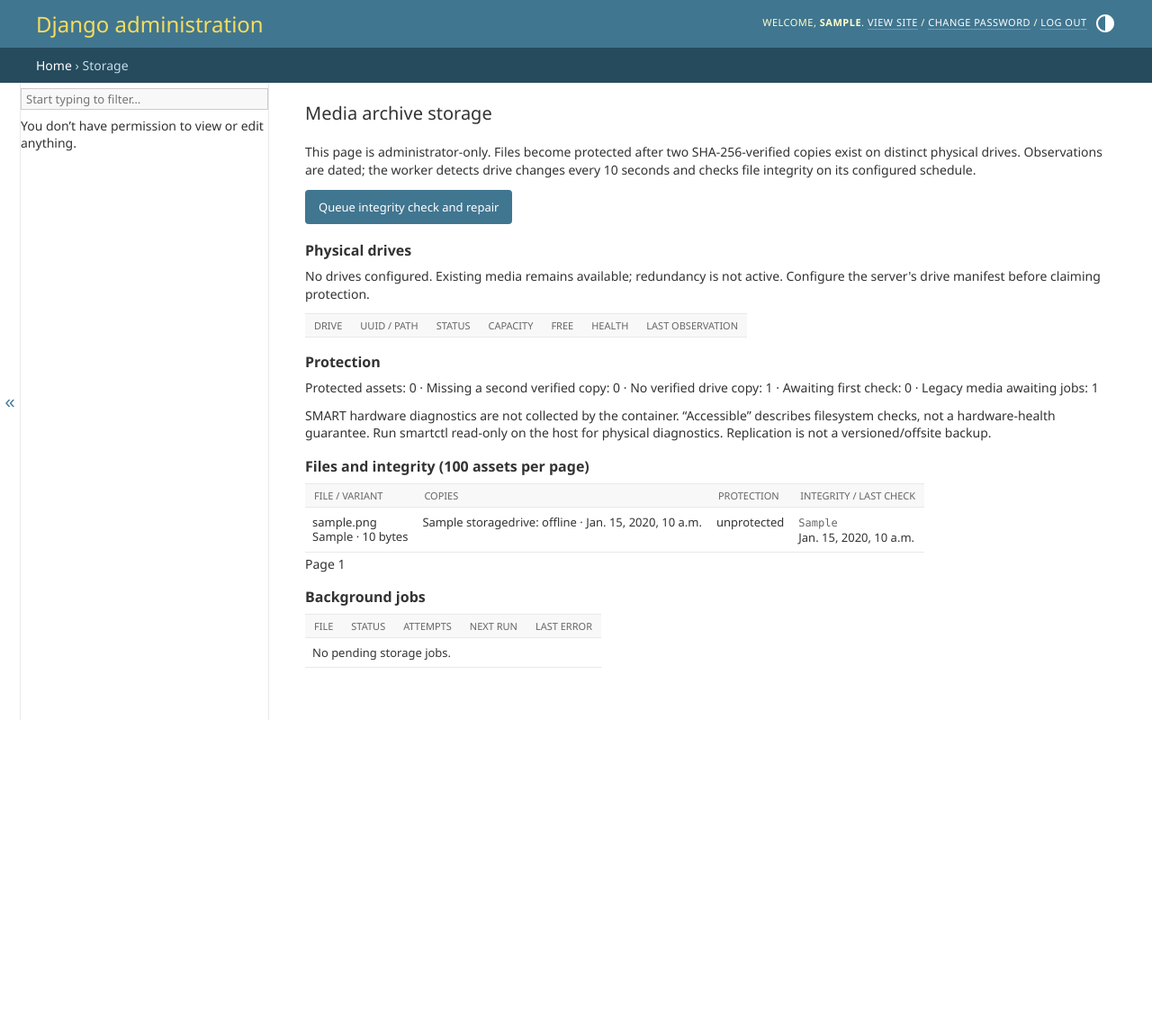
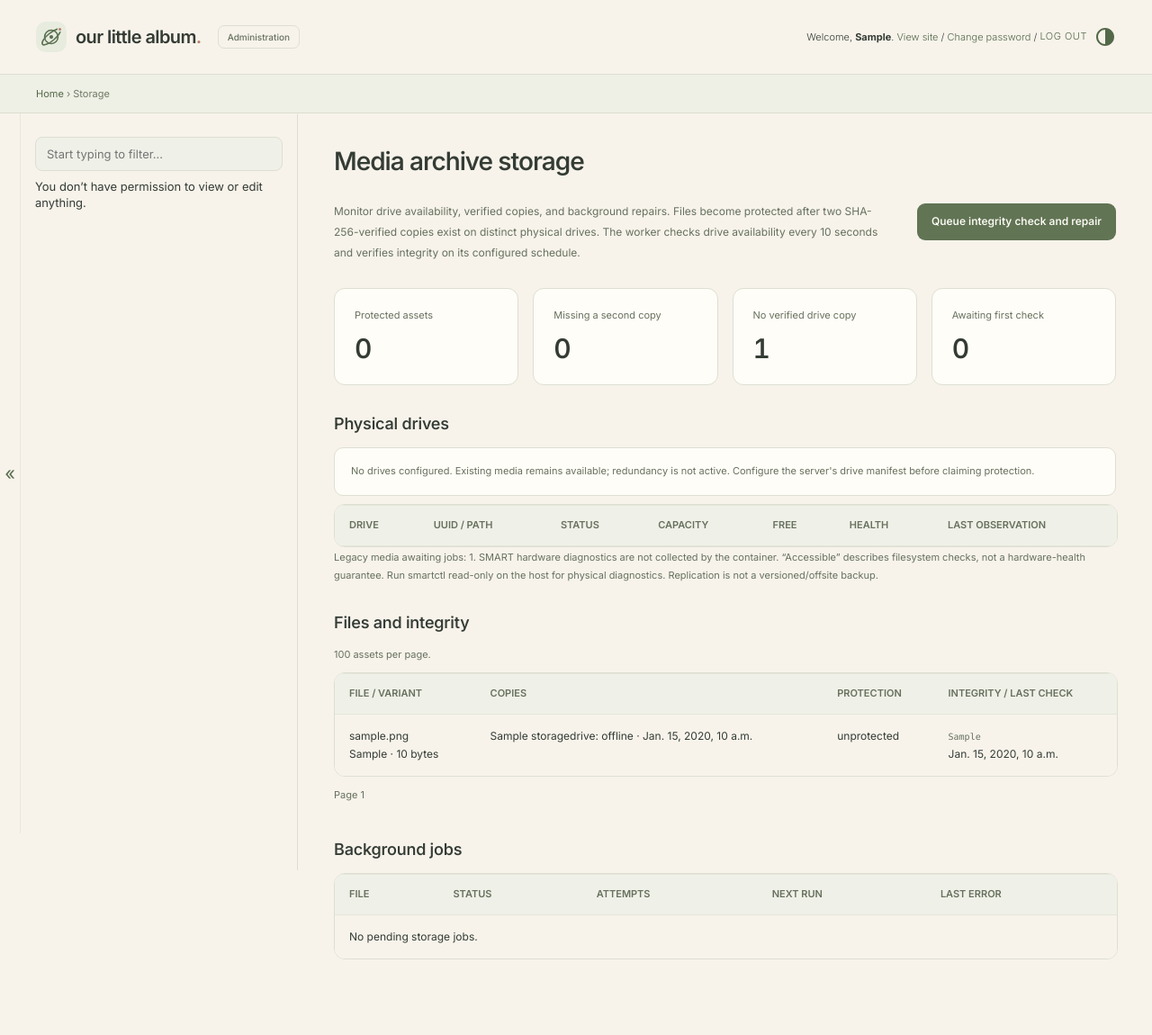
Before and after one commit to igoldin670/GFPicturebook, a Django app: page /admin/storage/ in a window 1280 px wide. Shown: the whole page at 90% size. Before the commit the page ends 800 px from the top, so only its background shows below. Run offline with Django 5.2, Linux system fonts and the light colour scheme; a user stored in the database is signed in; tables that the repository leaves empty hold one stand-in row (values such as "Sample post"); data that the repository does not hold is empty; parts of the project's set-up code (start-up, migrations or seed data) failed here and were passed over; some libraries are stand-ins or nearby versions.

Commit message:
Polish desktop UI with Inter, orbit identity, and consistent styling

```diff
--- a/backend/config/settings.py
+++ b/backend/config/settings.py
@@ -12,7 +12,7 @@ INSTALLED_APPS = ["django.contrib.admin", "django.contrib.auth", "django.contrib
 MIDDLEWARE = ["django.middleware.security.SecurityMiddleware", "whitenoise.middleware.WhiteNoiseMiddleware", "django.contrib.sessions.middleware.SessionMiddleware", "django.middleware.common.CommonMiddleware", "django.middleware.csrf.CsrfViewMiddleware", "django.contrib.auth.middleware.AuthenticationMiddleware", "django.contrib.messages.middleware.MessageMiddleware", "django.middleware.clickjacking.XFrameOptionsMiddleware", "axes.middleware.AxesMiddleware", "memories.middleware.PrivateResponses"]
 ROOT_URLCONF = "config.urls"
 WSGI_APPLICATION = "config.wsgi.application"
-TEMPLATES = [{"BACKEND": "django.template.backends.django.DjangoTemplates", "DIRS": [BASE_DIR / "web"], "APP_DIRS": True, "OPTIONS": {"context_processors": ["django.template.context_processors.request", "django.contrib.auth.context_processors.auth", "django.contrib.messages.context_processors.messages"]}}]
+TEMPLATES = [{"BACKEND": "django.template.backends.django.DjangoTemplates", "DIRS": [BASE_DIR / "templates", BASE_DIR / "web"], "APP_DIRS": True, "OPTIONS": {"context_processors": ["django.template.context_processors.request", "django.contrib.auth.context_processors.auth", "django.contrib.messages.context_processors.messages"]}}]
 # SQLite is an explicit local test convenience only. Deployment uses PostgreSQL.
 if os.environ.get("USE_SQLITE") == "1":
     DATABASES = {"default": {"ENGINE": "django.db.backends.sqlite3", "NAME": BASE_DIR / "local.sqlite3"}}
@@ -49,6 +49,9 @@ DEFAULT_AUTO_FIELD = "django.db.models.BigAutoField"
 STATIC_URL = "/static/"
 STATIC_ROOT = BASE_DIR / "staticfiles"
 STATICFILES_DIRS = [BASE_DIR / "web" / "static"] if (BASE_DIR / "web" / "static").exists() else []
+# Direct Django development also serves the shared UI font and admin theme.
+if not STATICFILES_DIRS and (BASE_DIR.parent / "frontend" / "public" / "static").exists():
+    STATICFILES_DIRS = [BASE_DIR.parent / "frontend" / "public" / "static"]
 STORAGES = {"default": {"BACKEND": "django.core.files.storage.FileSystemStorage"}, "staticfiles": {"BACKEND": "whitenoise.storage.CompressedManifestStaticFilesStorage"}}
 # Deliberately no public MEDIA_URL or static route to original files.
 PHOTO_ROOT = Path(os.environ.get("PHOTO_ROOT", "/photos"))
--- a/backend/memories/templates/admin/storage_dashboard.html
+++ b/backend/memories/templates/admin/storage_dashboard.html
@@ -1,21 +1,24 @@
 {% extends "admin/base_site.html" %}
 {% block breadcrumbs %}<div class="breadcrumbs"><a href="{% url 'admin:index' %}">Home</a> › Storage</div>{% endblock %}
 {% block content %}
-<p>This page is administrator-only. Files become protected after two SHA-256-verified copies exist on distinct physical drives. Observations are dated; the worker detects drive changes every 10 seconds and checks file integrity on its configured schedule.</p>
-<form method="post" action="/admin/storage/check/">{% csrf_token %}<input type="submit" value="Queue integrity check and repair"></form>
-<h2>Physical drives</h2>
-{% if not storage.drives %}<p>No drives configured. Existing media remains available; redundancy is not active. Configure the server's drive manifest before claiming protection.</p>{% endif %}
-<table><thead><tr><th>Drive</th><th>UUID / path</th><th>Status</th><th>Capacity</th><th>Free</th><th>Health</th><th>Last observation</th></tr></thead><tbody>
+<div class="storage-intro"><p>Monitor drive availability, verified copies, and background repairs. Files become protected after two SHA-256-verified copies exist on distinct physical drives. The worker checks drive availability every 10 seconds and verifies integrity on its configured schedule.</p><form method="post" action="/admin/storage/check/">{% csrf_token %}<input type="submit" value="Queue integrity check and repair"></form></div>
+<div class="storage-metrics" aria-label="Archive protection summary">
+<div><span>Protected assets</span><strong>{{ storage.counts.protected|default:0 }}</strong></div>
+<div><span>Missing a second copy</span><strong>{{ storage.counts.degraded|default:0 }}</strong></div>
+<div><span>No verified drive copy</span><strong>{{ storage.counts.unprotected|default:0 }}</strong></div>
+<div><span>Awaiting first check</span><strong>{{ storage.counts.pending|default:0 }}</strong></div>
+</div>
+<section class="storage-section"><h2>Physical drives</h2>
+{% if not storage.drives %}<p class="storage-note">No drives configured. Existing media remains available; redundancy is not active. Configure the server's drive manifest before claiming protection.</p>{% endif %}
+<div class="storage-table-scroll" tabindex="0" role="region" aria-label="Physical drive observations"><table><thead><tr><th>Drive</th><th>UUID / path</th><th>Status</th><th>Capacity</th><th>Free</th><th>Health</th><th>Last observation</th></tr></thead><tbody>
 {% for drive in storage.drives %}<tr><td>{{ drive.label }}</td><td>{{ drive.uuid }}<br>{{ drive.path }}</td><td>{{ drive.status }}</td><td>{{ drive.total|filesizeformat }}</td><td>{{ drive.free|filesizeformat }}</td><td>{{ drive.health }}<br>Integrity failures observed: {{ drive.integrityFailures }}<br>Last I/O or integrity error: {{ drive.lastIoErrorAt|default:"None recorded" }}</td><td>{{ drive.checkedAt|default:"Never" }}</td></tr>{% endfor %}
-</tbody></table>
-<h2>Protection</h2>
-<p>Protected assets: {{ storage.counts.protected|default:0 }} · Missing a second verified copy: {{ storage.counts.degraded|default:0 }} · No verified drive copy: {{ storage.counts.unprotected|default:0 }} · Awaiting first check: {{ storage.counts.pending|default:0 }} · Legacy media awaiting jobs: {{ storage.unmigrated }}</p>
-<p>SMART hardware diagnostics are not collected by the container. “Accessible” describes filesystem checks, not a hardware-health guarantee. Run smartctl read-only on the host for physical diagnostics. Replication is not a versioned/offsite backup.</p>
-<h2>Files and integrity (100 assets per page)</h2>
-<table><thead><tr><th>File / variant</th><th>Copies</th><th>Protection</th><th>Integrity / last check</th></tr></thead><tbody>
+</tbody></table></div>
+<p>Legacy media awaiting jobs: {{ storage.unmigrated }}. SMART hardware diagnostics are not collected by the container. “Accessible” describes filesystem checks, not a hardware-health guarantee. Run smartctl read-only on the host for physical diagnostics. Replication is not a versioned/offsite backup.</p></section>
+<section class="storage-section"><h2>Files and integrity</h2><p>100 assets per page.</p>
+<div class="storage-table-scroll" tabindex="0" role="region" aria-label="File copies and integrity"><table><thead><tr><th>File / variant</th><th>Copies</th><th>Protection</th><th>Integrity / last check</th></tr></thead><tbody>
 {% for asset in storage.assets %}<tr><td>{{ asset.filename }}<br>{{ asset.variant }} · {{ asset.bytes|filesizeformat }}</td><td>{% for replica in asset.replicas %}{{ replica.drive }}: {{ replica.state }} · {{ replica.verifiedAt|default:"Never verified" }}<br>{% empty %}No recorded replicas{% endfor %}</td><td>{{ asset.protection }}</td><td><code>{{ asset.sha256 }}</code><br>{{ asset.checkedAt|default:"Never" }}</td></tr>{% endfor %}
-</tbody></table>
-<p>{% if storage.page > 1 %}<a href="?page={{ storage.page|add:'-1' }}">Previous</a> · {% endif %}Page {{ storage.page }}{% if storage.hasNext %} · <a href="?page={{ storage.page|add:'1' }}">Next</a>{% endif %}</p>
-<h2>Background jobs</h2>
-<table><thead><tr><th>File</th><th>Status</th><th>Attempts</th><th>Next run</th><th>Last error</th></tr></thead><tbody>{% for job in storage.jobs %}<tr><td>{{ job.photo__original_filename }}</td><td>{{ job.status }}</td><td>{{ job.attempts }}</td><td>{{ job.available_at }}</td><td>{{ job.error_code }}</td></tr>{% empty %}<tr><td colspan="5">No pending storage jobs.</td></tr>{% endfor %}</tbody></table>
+</tbody></table></div>
+<p class="storage-pagination">{% if storage.page > 1 %}<a href="?page={{ storage.page|add:'-1' }}">Previous</a>{% endif %}<span>Page {{ storage.page }}</span>{% if storage.hasNext %}<a href="?page={{ storage.page|add:'1' }}">Next</a>{% endif %}</p></section>
+<section class="storage-section"><h2>Background jobs</h2>
+<div class="storage-table-scroll" tabindex="0" role="region" aria-label="Background storage jobs"><table><thead><tr><th>File</th><th>Status</th><th>Attempts</th><th>Next run</th><th>Last error</th></tr></thead><tbody>{% for job in storage.jobs %}<tr><td>{{ job.photo__original_filename }}</td><td>{{ job.status }}</td><td>{{ job.attempts }}</td><td>{{ job.available_at }}</td><td>{{ job.error_code }}</td></tr>{% empty %}<tr><td colspan="5">No pending storage jobs.</td></tr>{% endfor %}</tbody></table></div></section>
 {% endblock %}
--- /dev/null
+++ b/backend/templates/admin/base_site.html
@@ -0,0 +1,10 @@
+{% extends "admin/base.html" %}
+{% load static %}
+{% block title %}{{ title }} | Our little album{% endblock %}
+{% block extrastyle %}{{ block.super }}
+<link rel="icon" type="image/svg+xml" href="{% static 'icons/orbit.svg' %}">
+<link rel="stylesheet" href="{% static 'styles/typography.css' %}">
+<link rel="stylesheet" href="{% static 'styles/admin.css' %}">
+{% endblock %}
+{% block branding %}<div class="album-admin-brand"><a href="{% url 'admin:index' %}"><img src="{% static 'icons/orbit.svg' %}" alt="" width="34" height="34"><span>our little album<span class="admin-brand-dot">.</span></span></a><span class="admin-brand-label">Administration</span></div>{% endblock %}
+{% block nav-global %}{% endblock %}
--- a/frontend/index.html
+++ b/frontend/index.html
@@ -1,2 +1,2 @@
 <!doctype html>
-<html lang="en"><head><meta charset="UTF-8"/><meta name="viewport" content="width=device-width,initial-scale=1"/><meta name="theme-color" content="#f7f3eb"/><meta name="description" content="A private place for the moments you keep."/><title>Our little album</title></head><body><div id="root"></div><script type="module" src="/src/main.tsx"></script></body></html>
+<html lang="en"><head><meta charset="UTF-8"/><meta name="viewport" content="width=device-width,initial-scale=1"/><meta name="theme-color" content="#f7f3eb"/><meta name="description" content="A private place for the moments you keep."/><link rel="icon" type="image/svg+xml" href="/static/icons/orbit.svg"/><link rel="preload" href="/static/fonts/inter-latin-variable.woff2" as="font" type="font/woff2" crossorigin/><link rel="stylesheet" href="/static/styles/typography.css"/><title>Our little album</title></head><body><div id="root"></div><script type="module" src="/src/main.tsx"></script></body></html>
--- /dev/null
+++ b/frontend/public/static/styles/admin.css
@@ -0,0 +1,125 @@
+/* Shared typography and warm surfaces, with Django's native controls intact. */
+:root, html[data-theme="light"] {
+  --font-family-primary: var(--font-ui);
+  --primary: #617454;
+  --secondary: #536848;
+  --accent: #f1ebdb;
+  --primary-fg: #fffdf7;
+  --body-fg: #343c34;
+  --body-bg: #f7f3eb;
+  --body-quiet-color: #67715f;
+  --body-loud-color: #343c34;
+  --header-color: #343c34;
+  --header-branding-color: #343c34;
+  --header-bg: #f7f3eb;
+  --header-link-color: #536848;
+  --breadcrumbs-fg: #6f7a64;
+  --breadcrumbs-link-fg: #536848;
+  --breadcrumbs-bg: #eeeFe5;
+  --link-fg: #536848;
+  --link-hover-color: #3e5633;
+  --link-selected-fg: #42583b;
+  --hairline-color: #e5e6da;
+  --border-color: #dedfd2;
+  --darkened-bg: #eff0e7;
+  --selected-bg: #e7ecdf;
+  --selected-row: #edf1e6;
+  --button-fg: #fffdf7;
+  --button-bg: #617454;
+  --button-hover-bg: #506644;
+  --default-button-bg: #506644;
+  --default-button-hover-bg: #435b37;
+  --close-button-bg: #737d69;
+  --close-button-hover-bg: #5f6d55;
+  --album-panel: #fffdf7;
+  --album-soft: #e7ecdf;
+}
+html[data-theme="dark"] {
+  --font-family-primary: var(--font-ui);
+  --primary: #849575; --secondary: #647956; --accent: #d9cba8;
+  --body-bg: #20271f; --body-fg: #e4e8de; --body-loud-color: #f4f3eb; --body-quiet-color: #b5bfa9;
+  --header-bg: #20271f; --header-color: #e4e8de; --header-branding-color: #e4e8de; --header-link-color: #c3d1b5;
+  --breadcrumbs-bg: #293328; --breadcrumbs-fg: #b5bfa9; --breadcrumbs-link-fg: #c3d1b5;
+  --hairline-color: #354132; --border-color: #41503b; --darkened-bg: #293328; --selected-bg: #3c4a36; --selected-row: #34402f;
+  --link-fg: #bbcca8; --link-hover-color: #d7e0cd; --link-selected-fg: #d7e0cd;
+  --button-bg: #647956; --button-hover-bg: #748d62; --default-button-bg: #647956; --default-button-hover-bg: #748d62;
+  --album-panel: #293328; --album-soft: #34402f;
+}
+@media (prefers-color-scheme: dark) {
+  html[data-theme="auto"] {
+    --font-family-primary: var(--font-ui); --primary: #849575; --secondary: #647956; --accent: #d9cba8;
+    --body-bg: #20271f; --body-fg: #e4e8de; --body-loud-color: #f4f3eb; --body-quiet-color: #b5bfa9;
+    --header-bg: #20271f; --header-color: #e4e8de; --header-branding-color: #e4e8de; --header-link-color: #c3d1b5;
+    --breadcrumbs-bg: #293328; --breadcrumbs-fg: #b5bfa9; --breadcrumbs-link-fg: #c3d1b5;
+    --hairline-color: #354132; --border-color: #41503b; --darkened-bg: #293328; --selected-bg: #3c4a36; --selected-row: #34402f;
+    --link-fg: #bbcca8; --link-hover-color: #d7e0cd; --link-selected-fg: #d7e0cd;
+    --button-bg: #647956; --button-hover-bg: #748d62; --default-button-bg: #647956; --default-button-hover-bg: #748d62;
+    --album-panel: #293328; --album-soft: #34402f;
+  }
+}
+body { font-family: var(--font-ui); font-size: 13px; -webkit-font-smoothing: antialiased; }
+button, input, textarea, select { font-family: var(--font-ui); }
+:focus-visible { outline: 3px solid #94765e; outline-offset: 3px; }
+#header { padding: 24px 40px; border-bottom: 1px solid var(--border-color); }
+.album-admin-brand { display: flex; align-items: center; gap: 18px; flex-wrap: wrap; }
+.album-admin-brand > a { display: inline-flex; gap: 10px; align-items: center; color: var(--body-fg) !important; font-size: 20px; font-weight: 600; letter-spacing: -.6px; text-decoration: none; }
+.album-admin-brand img { border-radius: 10px; }
+.admin-brand-dot { color: #b7836c; }
+.admin-brand-label { padding: 6px 10px; border: 1px solid var(--border-color); border-radius: 7px; color: var(--body-quiet-color); font-size: 10px; font-weight: 500; }
+#user-tools { font-size: 11px; line-height: 1.8; text-transform: none; letter-spacing: 0; }
+#user-tools a, #user-tools button { border: 0; font-size: 11px; }
+div.breadcrumbs { padding: 14px 40px; font-size: 11px; border-bottom: 1px solid var(--border-color); }
+#content { padding: 36px 40px; min-width: 0; }
+#content > h1 { font-size: 28px; font-weight: 550; letter-spacing: -1px; margin: 0 0 28px; }
+h2, h3 { font-weight: 550; letter-spacing: -.2px; }
+.module { border: 1px solid var(--border-color); border-radius: 12px; overflow: hidden; margin-bottom: 24px; background: var(--album-panel); }
+.module h2, .module caption { padding: 14px 18px; font-size: 12px; font-weight: 550; letter-spacing: 0; border-bottom: 1px solid var(--border-color); }
+.module > p { padding: 4px 18px 14px; line-height: 1.8; color: var(--body-quiet-color); }
+#nav-sidebar { background: var(--body-bg); border-right: 1px solid var(--border-color); padding: 20px 16px; }
+#nav-sidebar .module { border: 0; border-radius: 8px; }
+#nav-sidebar .module caption { border: 0; padding: 12px; background: var(--album-soft); color: var(--body-fg); }
+#nav-sidebar th, #nav-sidebar td { font-size: 11px; padding: 12px; }
+#nav-filter { border: 1px solid var(--border-color); border-radius: 8px; padding: 10px 12px; width: 100%; }
+table { border-collapse: collapse; }
+thead th { padding: 13px 16px; font-size: 11px; font-weight: 600; line-height: 1.6; }
+tbody td, tbody th { padding: 14px 16px; font-size: 12px; line-height: 1.7; }
+#changelist .results { border: 1px solid var(--border-color); border-radius: 10px; overflow: auto; }
+#changelist-filter { border-radius: 12px; overflow: hidden; }
+#changelist-filter h2 { font-size: 12px; padding: 14px 18px; }
+#changelist-filter h3, #changelist-filter ul { padding-left: 18px; padding-right: 18px; }
+input[type="text"], input[type="password"], input[type="email"], input[type="url"], input[type="number"], textarea, select { border-radius: 8px; padding: 10px 12px; min-height: 40px; }
+.button, input[type="submit"], input[type="button"], .submit-row input, a.button { border-radius: 9px; padding: 12px 16px; font-weight: 550; font-size: 12px; line-height: 1.4; transition: background .18s; }
+.submit-row { border-radius: 12px; padding: 18px; }
+.form-row { padding: 18px; }
+.form-row label { font-size: 12px; font-weight: 500; }
+.help, .helptext { font-size: 11px; line-height: 1.8; }
+.storage-intro { display: flex; align-items: flex-start; justify-content: space-between; gap: 28px; margin-bottom: 28px; }
+.storage-intro p { max-width: 660px; margin: 0; color: var(--body-quiet-color); line-height: 1.9; font-size: 12px; }
+.storage-intro form { flex-shrink: 0; }
+.storage-metrics { display: grid; grid-template-columns: repeat(4, minmax(0, 1fr)); gap: 16px; margin: 28px 0; }
+.storage-metrics > div { padding: 22px; border: 1px solid var(--border-color); background: var(--album-panel); border-radius: 12px; }
+.storage-metrics span { display: block; font-size: 11px; color: var(--body-quiet-color); margin-bottom: 12px; }
+.storage-metrics strong { font-size: 30px; font-weight: 550; letter-spacing: -1px; font-variant-numeric: tabular-nums; }
+.storage-section { margin: 32px 0; }
+.storage-section h2 { font-size: 18px; margin: 0 0 16px; }
+.storage-section > p { font-size: 11px; color: var(--body-quiet-color); line-height: 1.8; }
+.storage-table-scroll { width: 100%; overflow: auto; border: 1px solid var(--border-color); border-radius: 12px; background: var(--album-panel); }
+.storage-table-scroll table { width: 100%; min-width: 740px; }
+.storage-table-scroll td, .storage-table-scroll th { vertical-align: top; }
+.storage-table-scroll code { font-size: 10px; overflow-wrap: anywhere; }
+.storage-table-scroll td { max-width: 300px; overflow-wrap: anywhere; }
+.storage-table-scroll thead { background: var(--darkened-bg); }
+.storage-table-scroll tbody tr:last-child td { border-bottom: 0; }
+.storage-pagination { display: flex; align-items: center; gap: 16px; padding: 8px 0; font-size: 12px; }
+.storage-pagination a { padding: 8px 12px; border: 1px solid var(--border-color); border-radius: 8px; background: var(--album-panel); }
+.storage-note { border: 1px solid var(--border-color); background: var(--album-panel); border-radius: 10px; padding: 16px 18px; font-size: 11px; line-height: 1.8; color: var(--body-quiet-color); }
+@media (min-width: 1600px) { #content { max-width: 1520px; } }
+@media (max-width: 1100px) { .storage-intro { flex-direction: column; gap: 18px; }.storage-metrics { grid-template-columns: repeat(2, minmax(0, 1fr)); } }
+@media (max-width: 767px) {
+  #header { padding: 20px; }.album-admin-brand { gap: 10px; }.album-admin-brand > a { font-size: 18px; }
+  #user-tools { margin: 16px 0 0; text-align: left; }.admin-brand-label { font-size: 9px; }
+  div.breadcrumbs { padding: 12px 20px; }#content { padding: 24px 18px; }#content > h1 { font-size: 24px; }
+  .storage-metrics { gap: 12px; }.storage-metrics > div { padding: 18px; }.storage-metrics strong { font-size: 26px; }
+  .storage-intro input[type="submit"] { white-space: normal; }
+}
+@media (prefers-reduced-motion: reduce) { * { transition: none !important; } }
--- /dev/null
+++ b/frontend/public/static/styles/typography.css
@@ -0,0 +1,9 @@
+/* Inter Variable, Fontsource 5.2.8. SIL Open Font License: ../fonts/OFL.txt. */
+@font-face {
+  font-family: 'Inter';
+  font-style: normal;
+  font-weight: 100 900;
+  font-display: swap;
+  src: url('../fonts/inter-latin-variable.woff2') format('woff2');
+}
+:root { --font-ui: 'Inter', ui-sans-serif, system-ui, -apple-system, BlinkMacSystemFont, sans-serif; }
```
Also changed, not shown: docs/desktop-design.md (added, +21 -0 lines), docs/verification.md (+11 -0 lines), frontend/public/static/fonts/OFL.txt (added, +93 -0 lines), frontend/src/Dates.css (+32 -25 lines), frontend/src/Dates.tsx (+5 -4 lines), frontend/src/Gallery.tsx (+7 -6 lines), frontend/src/Icon.tsx (added, +21 -0 lines), frontend/src/main.tsx (+9 -8 lines), frontend/src/style.css (+224 -6 lines), README.md, frontend/public/static/fonts/inter-latin-variable.woff2 (added), frontend/public/static/icons/orbit.svg (added).
